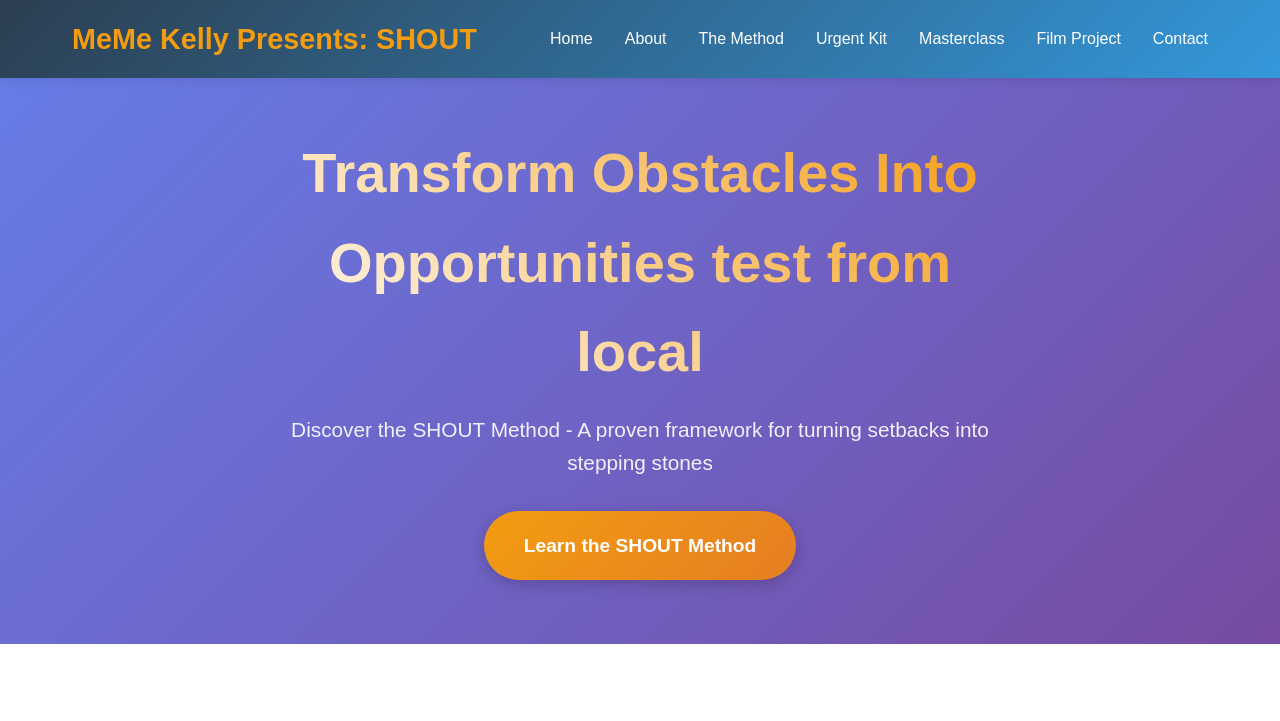
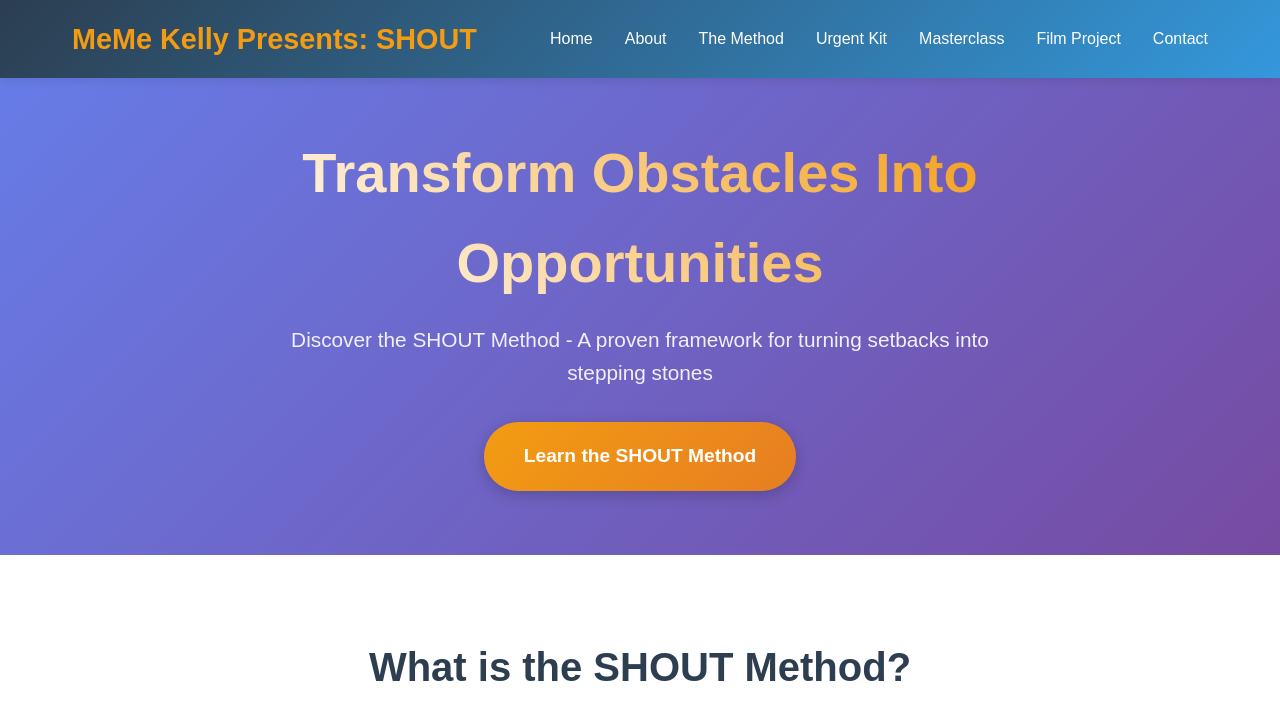
Before and after one commit to KCEGODScreation2025/shoutmeme-website, a website: page home.html in a window 1280 px wide. Shown: the top 721 px of the page. Drawn offline with Linux system fonts and the light colour scheme.

Commit message:
Put things back the way they where

```diff
--- a/home.html
+++ b/home.html
@@ -274,7 +274,7 @@
     <!-- Hero Section -->
     <section class="hero">
       <div class="hero-content">
-        <h1>Transform Obstacles Into Opportunities test from local</h1>
+        <h1>Transform Obstacles Into Opportunities</h1>
         <div class="tagline">Discover the SHOUT Method - A proven framework for turning setbacks into stepping stones</div>
         <a href="method_page.html" class="cta-button">Learn the SHOUT Method</a>
       </div>
```
